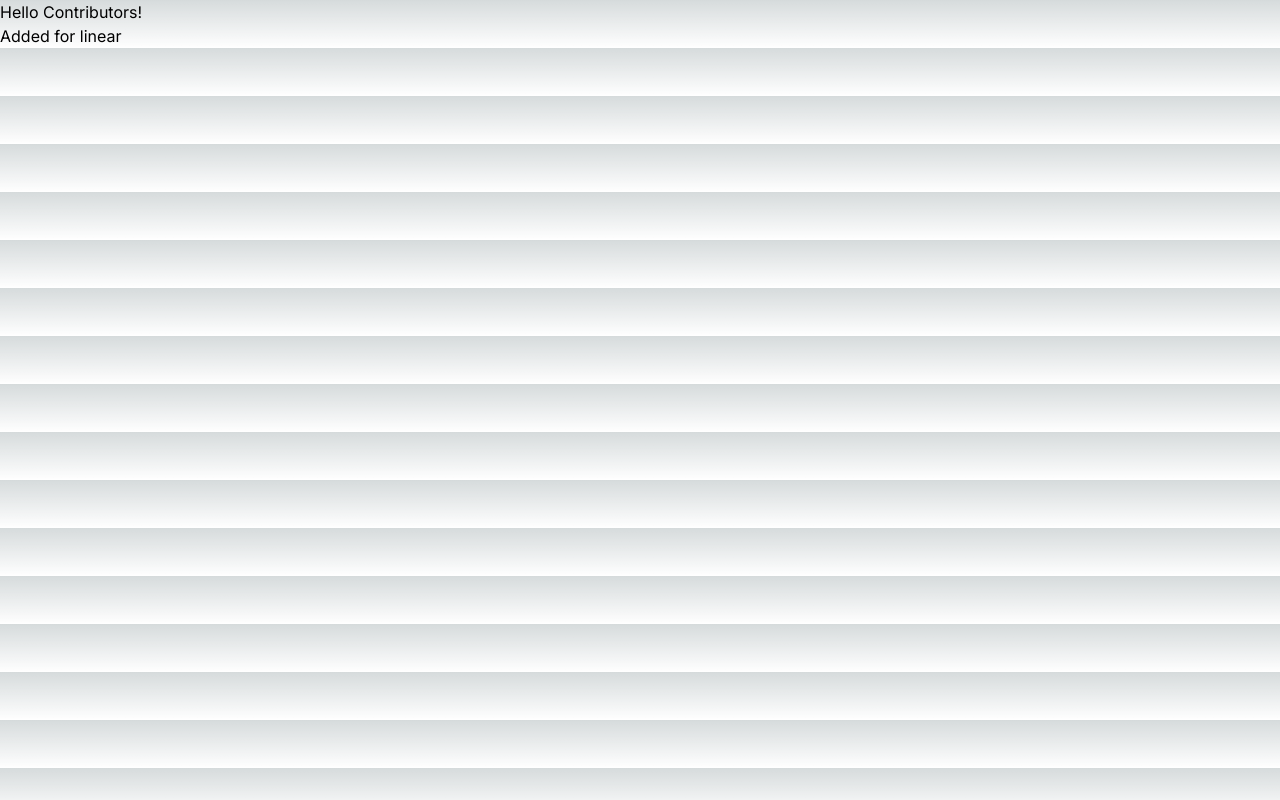
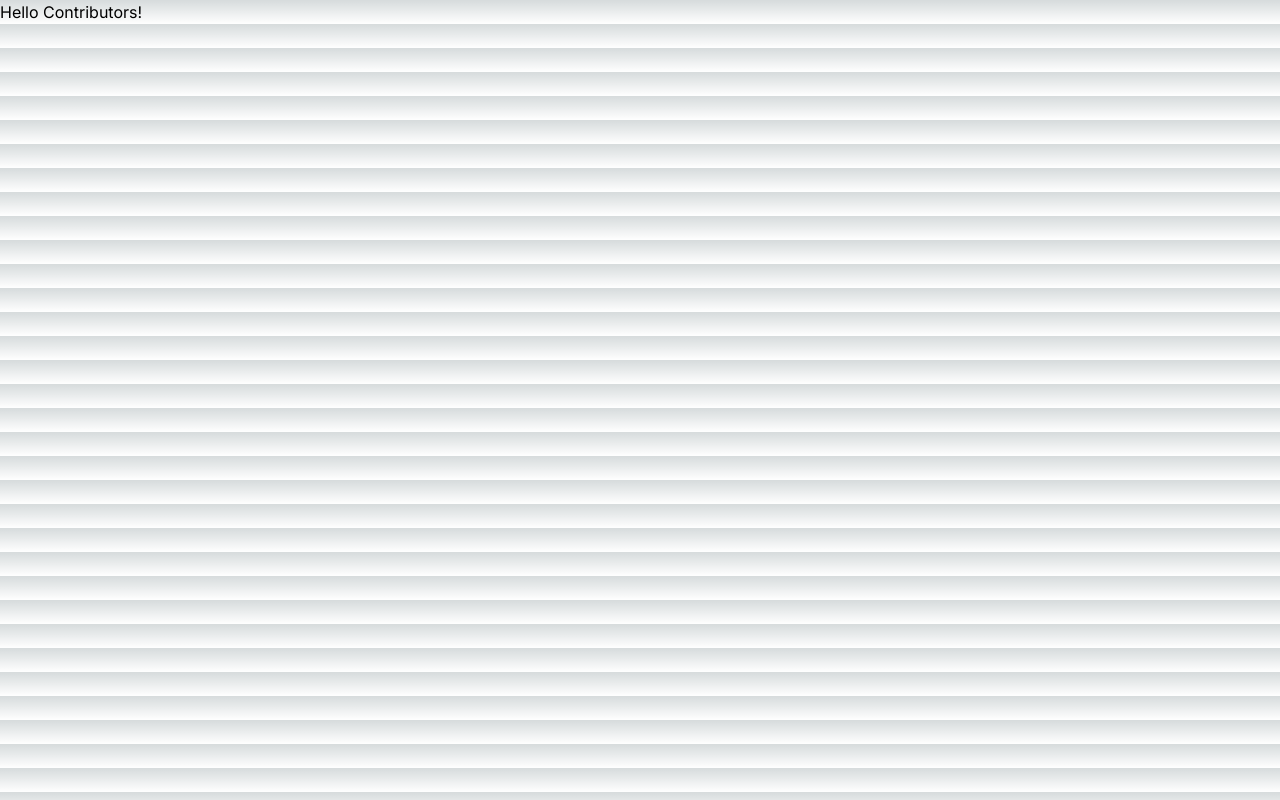
Before and after one commit to tonyjara/codefleet-website, a Next.js app: page / in a window 1280 px wide. Built offline with nearby package versions, Linux system fonts and the light colour scheme.

Commit message:
Update page.tsx (#5)

```diff
--- a/src/app/page.tsx
+++ b/src/app/page.tsx
@@ -3,7 +3,6 @@ export default function Home() {
     <main className="">
       <div>
         <h1>Hello Contributors!</h1>
-        <h2>Added for linear</h2>
       </div>
     </main>
   );
```
